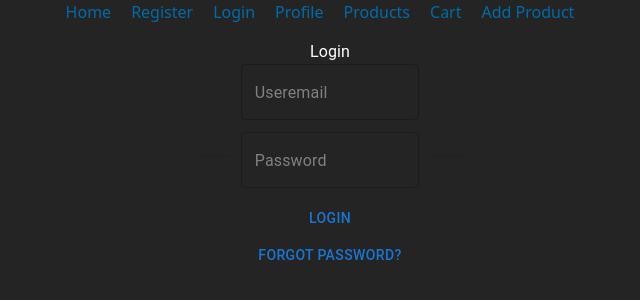
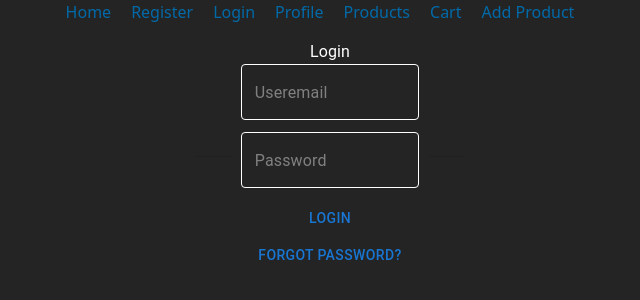
Before and after one commit to antonovmike/demo_store, a React (Vite) app in the folder client/: page /#/login in a window 1280 px wide. Shown: the top 300 px of the page, without its empty margins (310-950 px from the left). Built offline with nearby package versions, Linux system fonts and the light colour scheme; no server answers.

Commit message:
[IMP] Add global overrides for TextField in MUI theme
- Added styleOverrides for MuiTextField in client/src/theme.ts:
  * Input text color set to white
  * Outlined border color set to white
  * Label color set to white
- Removed sx from LoginForm

```diff
--- a/client/src/components/LoginForm.tsx
+++ b/client/src/components/LoginForm.tsx
@@ -59,7 +59,6 @@ export default function LoginForm() {
           value={useremail}
           onChange={(e) => setUserEmail(e.target.value)}
           className="border p-2 rounded"
-          sx={{ input: { color: "white" } }}
         />
         <TextField
           type="password"
@@ -67,7 +66,6 @@ export default function LoginForm() {
           value={password}
           onChange={(e) => setPassword(e.target.value)}
           className="border p-2 rounded"
-          sx={{ input: { color: "white" } }}
         />
         <Button
           type="submit"
--- a/client/src/theme.ts
+++ b/client/src/theme.ts
@@ -6,6 +6,17 @@ const theme = createTheme({
     primary: { main: "#1976d2" },
     secondary: { main: "#9c27b0" },
   },
+  components: {
+    MuiTextField: {
+      styleOverrides: {
+        root: {
+          "& .MuiInputBase-input": { color: "white" },
+          "& .MuiOutlinedInput-notchedOutline": { borderColor: "white" },
+          "& .MuiInputLabel-root": { color: "white" },
+        },
+      },
+    },
+  },
 });
 
 export default theme;
```
